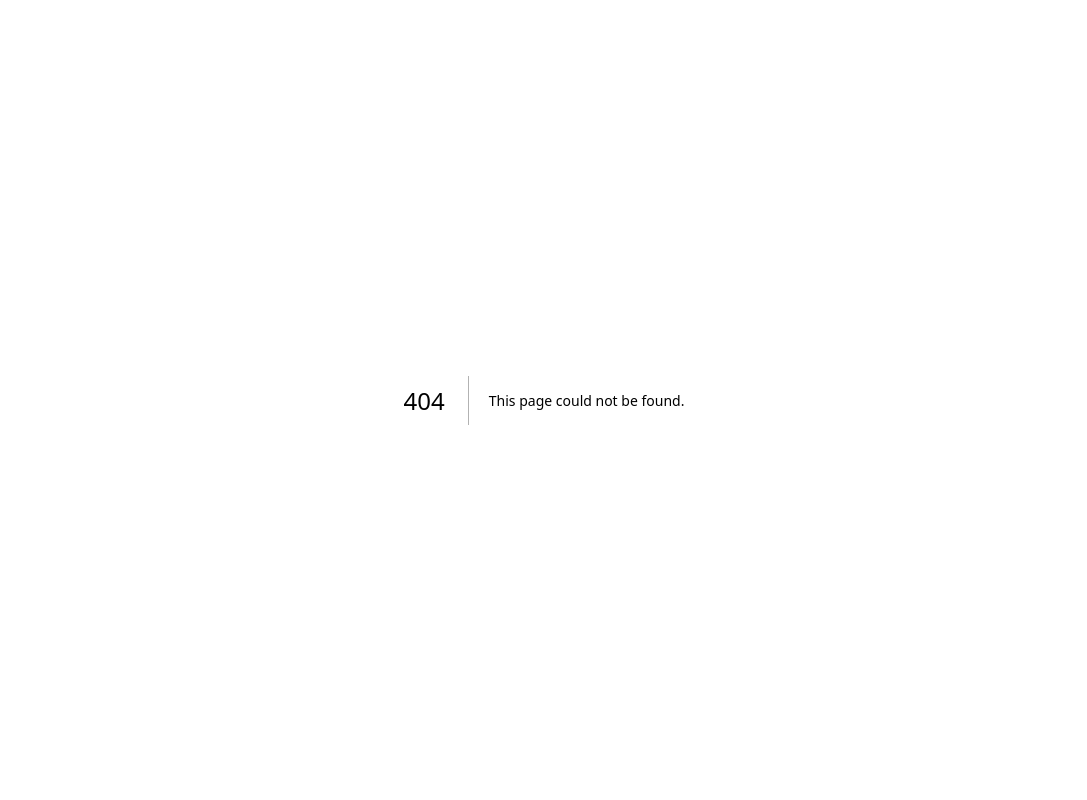
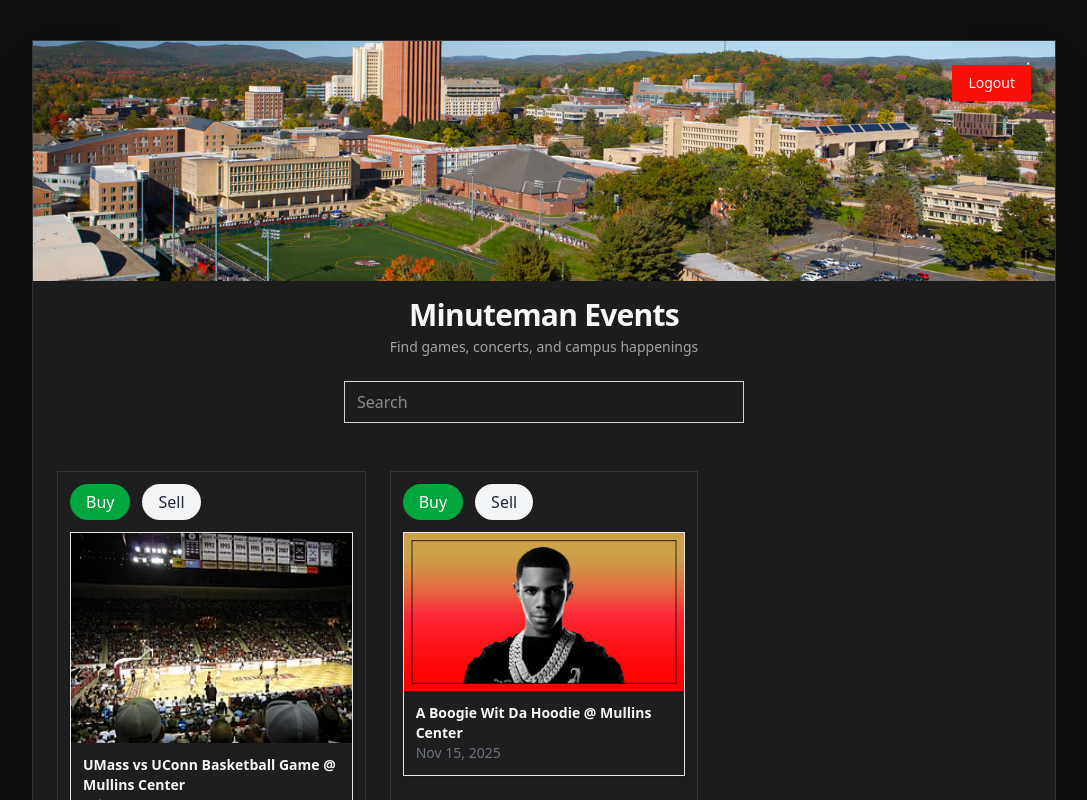
Before and after one commit to jsharma0110/minuteman-tickets, a Next.js app: page /events in a window 1280 px wide. Before the commit this address had no page. Shown: the top 800 px of the page, without its empty margins (96-1183 px from the left). Built offline with nearby package versions, Linux system fonts and the light colour scheme; no server answers; the database is empty.

Commit message:
Added events page, necessary ui components

```diff
--- /dev/null
+++ b/app/api/getEvents.js
@@ -0,0 +1,10 @@
+import { createClient } from "../../lib/supabase/client";
+
+export async function getEvents() {
+  const supabase = createClient();
+  const { data, error } = await supabase.from("events").select("*");
+  if (error) {
+    throw new Error(error.message);
+  }
+  return data;
+}
--- a/app/auth/confirm/route.ts
+++ b/app/auth/confirm/route.ts
@@ -8,7 +8,9 @@ export async function GET(request: NextRequest) {
   const token_hash = searchParams.get('token_hash')
   const type = searchParams.get('type') as EmailOtpType | null
   const _next = searchParams.get('next')
-  const next = _next?.startsWith('/') ? _next : '/'
+
+  // Default redirect is now /events instead of /
+  const next = _next?.startsWith('/') ? _next : '/events'
 
   if (token_hash && type) {
     const supabase = await createClient()
@@ -17,15 +19,15 @@ export async function GET(request: NextRequest) {
       type,
       token_hash,
     })
+
     if (!error) {
-      // redirect user to specified redirect URL or root of app
+      // ✅ Redirect to /events (or the provided next param)
       redirect(next)
     } else {
-      // redirect the user to an error page with some instructions
-      redirect(`/auth/error?error=${error?.message}`)
+      redirect(`/auth/error?error=${encodeURIComponent(error?.message)}`)
     }
   }
 
-  // redirect the user to an error page with some instructions
+  // If token or type missing → error page
   redirect(`/auth/error?error=No token hash or type`)
 }
--- /dev/null
+++ b/app/events/page.tsx
@@ -0,0 +1,139 @@
+'use client'
+
+import Image from "next/image"
+import { useRouter } from "next/navigation"
+import { createClient } from "@/lib/supabase/client"
+import { Button } from "@/components/ui/button"
+import SearchBar from "../../components/SearchBar.jsx"
+import ToggleButtons from "../../components/ToggleButtons.jsx"
+import EventCard from "../../components/EventCard.jsx"
+import { getEvents } from "../api/getEvents"
+import { useEffect, useState } from "react"
+
+// 1) Strong type for your page data
+type EventItem = {
+  title: string
+  location: string
+  date: string
+  imageUrl: string
+}
+
+export default function EventsPage() {
+  // 2) Tell TS this is an array of EventItem
+  const [events, setEvents] = useState<EventItem[]>([])
+  const router = useRouter()
+  const supabase = createClient()
+
+  useEffect(() => {
+    const fetchEvents = async () => {
+      try {
+        // If getEvents is JS/unknown, treat as any[]
+        const fetched: any[] | null = await getEvents().catch(() => null)
+
+        const mapped: EventItem[] =
+          Array.isArray(fetched) && fetched.length
+            ? fetched.map((e: any): EventItem => ({
+                title: e?.title ?? e?.name ?? "Untitled Event",
+                location: e?.location ?? "",
+                date: e?.date ?? "",
+                imageUrl: e?.imageUrl ?? "/images/Mullins_Center_2014.jpeg",
+              }))
+            : [
+                {
+                  title: "UMass vs UConn Basketball Game",
+                  location: "Mullins Center",
+                  date: "Feb 15, 2026",
+                  imageUrl: "/images/Mullins_Center_2014.jpeg",
+                },
+                {
+                  title: "A Boogie Wit Da Hoodie",
+                  location: "Mullins Center",
+                  date: "Nov 15, 2025",
+                  imageUrl: "/images/aboogie.png",
+                },
+              ]
+
+        setEvents(mapped)
+      } catch (error) {
+        console.error("Failed to fetch events:", error)
+        setEvents([])
+      }
+    }
+
+    fetchEvents()
+  }, [])
+
+  const handleLogout = async () => {
+    await supabase.auth.signOut()
+    router.push("/auth/login")
+  }
+
+  return (
+    <div className="flex min-h-screen w-full items-start justify-center bg-background py-10 px-4">
+      <div className="relative w-full max-w-5xl overflow-hidden rounded-xl border border-border bg-card shadow-2xl">
+        {/* Banner */}
+        <Image
+          src="/images/umass-campus.jpg"
+          alt="UMass Amherst Campus"
+          width={1600}
+          height={500}
+          priority
+          className="h-60 w-full object-cover"
+        />
+
+        {/* Header + Logout */}
+        <header className="flex items-center justify-between px-6 pt-4">
+          <div className="flex-1 text-center">
+            <h1 className="text-3xl font-semibold tracking-tight text-foreground">
+              Minuteman Events
+            </h1>
+            <p className="mt-1 text-sm text-muted-foreground">
+              Find games, concerts, and campus happenings
+            </p>
+          </div>
+
+          <div className="absolute right-6 top-6">
+            <Button
+              variant="outline"
+              className="border-none bg-primary text-primary-foreground shadow-md hover:bg-primary/90"
+              onClick={handleLogout}
+            >
+              Logout
+            </Button>
+          </div>
+        </header>
+
+        {/* Search */}
+        <div className="mx-auto mt-6 w-full max-w-md px-6">
+          <SearchBar />
+        </div>
+
+        {/* Optional toggles */}
+        {/* <div className="mt-4 px-6">
+          <ToggleButtons />
+        </div> */}
+
+        {/* Events */}
+        <section className="px-6 pb-10 pt-8">
+          <div className="grid gap-6 sm:grid-cols-2 lg:grid-cols-3">
+            {events.map((event) => (
+              <div
+                key={`${event.title}-${event.date}`}
+                className="rounded-lg border border-border bg-secondary/30 p-3 text-foreground"
+              >
+                <EventCard {...event} />
+              </div>
+            ))}
+          </div>
+
+        {/* Empty state */}
+          {events.length === 0 && (
+            <div className="mt-16 text-center text-muted-foreground">
+              No events found. Try changing your search.
+            </div>
+          )}
+        </section>
+      </div>
+    </div>
+  )
+}
--- /dev/null
+++ b/components/BuySellFilter.jsx
@@ -0,0 +1,24 @@
+"use client";
+import { useState } from "react";
+
+export default function BuySellFilter() {
+  const [active, setActive] = useState("Buy");
+
+  return (
+    <div className="flex gap-3 mb-3">
+      {["Buy", "Sell"].map((label) => (
+        <button
+          key={label}
+          onClick={() => setActive(label)}
+          className={`px-4 py-1.5 rounded-full font-medium ${
+            active === label
+              ? "bg-green-600 text-white"
+              : "bg-gray-100 text-gray-800"
+          }`}
+        >
+          {label}
+        </button>
+      ))}
+    </div>
+  );
+}
--- /dev/null
+++ b/components/EventCard.jsx
@@ -0,0 +1,25 @@
+import Image from "next/image";
+import BuySellFilter from "./BuySellFilter";
+
+export default function EventCard({ title, date, location, imageUrl }) {
+  return (
+    <div className="mb-8">
+      <BuySellFilter />
+      <div className="rounded-lg overflow-hidden shadow-md border border-gray-200">
+        <Image
+          src={imageUrl}
+          alt={title}
+          width={500}
+          height={300}
+          className="w-full object-cover"
+        />
+        <div className="p-3 text-sm">
+          <p className="font-semibold">
+            {title} @ {location}
+          </p>
+          <p className="text-gray-500">{date}</p>
+        </div>
+      </div>
+    </div>
+  );
+}
--- /dev/null
+++ b/components/SearchBar.jsx
@@ -0,0 +1,13 @@
+"use client";
+
+export default function SearchBar() {
+  return (
+    <div className="my-4">
+      <input
+        type="text"
+        placeholder="Search"
+        className="w-full rounded-md border border-gray-300 px-3 py-2 focus:outline-none focus:ring-2 focus:ring-black"
+      />
+    </div>
+  );
+}
--- /dev/null
+++ b/components/ToggleButtons.jsx
@@ -0,0 +1,24 @@
+"use client";
+import { useState } from "react";
+
+export default function ToggleButtons() {
+  const [active, setActive] = useState("Concert");
+
+  return (
+    <div className="flex gap-3 mb-4">
+      {["Concert", "Sports"].map((label) => (
+        <button
+          key={label}
+          onClick={() => setActive(label)}
+          className={`px-4 py-2 rounded-full border ${
+            active === label
+              ? "bg-black text-white border-black"
+              : "bg-white text-black border-gray-300"
+          }`}
+        >
+          {label}
+        </button>
+      ))}
+    </div>
+  );
+}
--- a/components/login-form.tsx
+++ b/components/login-form.tsx
@@ -36,7 +36,7 @@ export function LoginForm({
     try {
       const { error } = await supabase.auth.signInWithPassword({ email, password })
       if (error) throw error
-      router.push('/protected')
+      router.push('/events')
     } catch (error: unknown) {
       setError(error instanceof Error ? error.message : 'An error occurred')
     } finally {
```
Also changed, not shown: public/images/Mullins_Center_2014.jpeg (added), public/images/aboogie.png (added).
